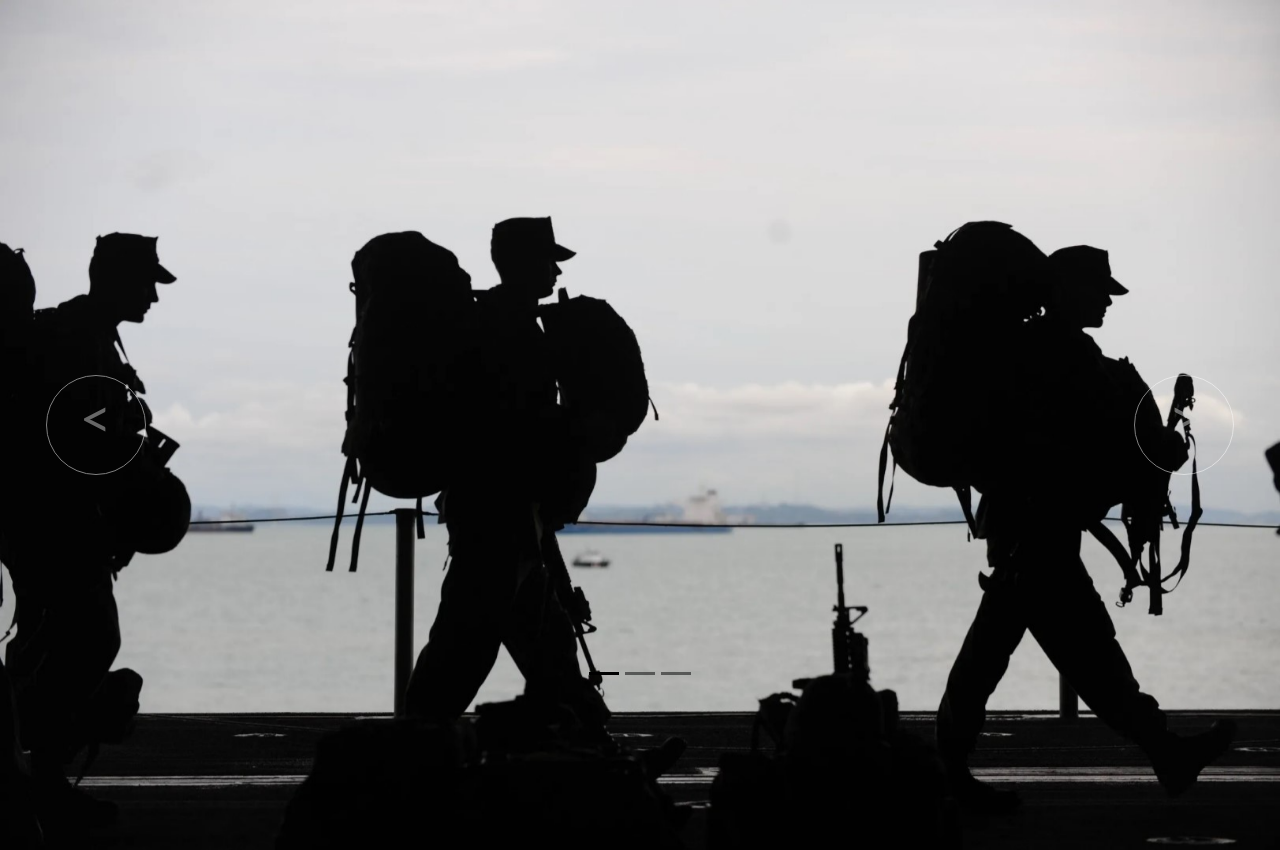
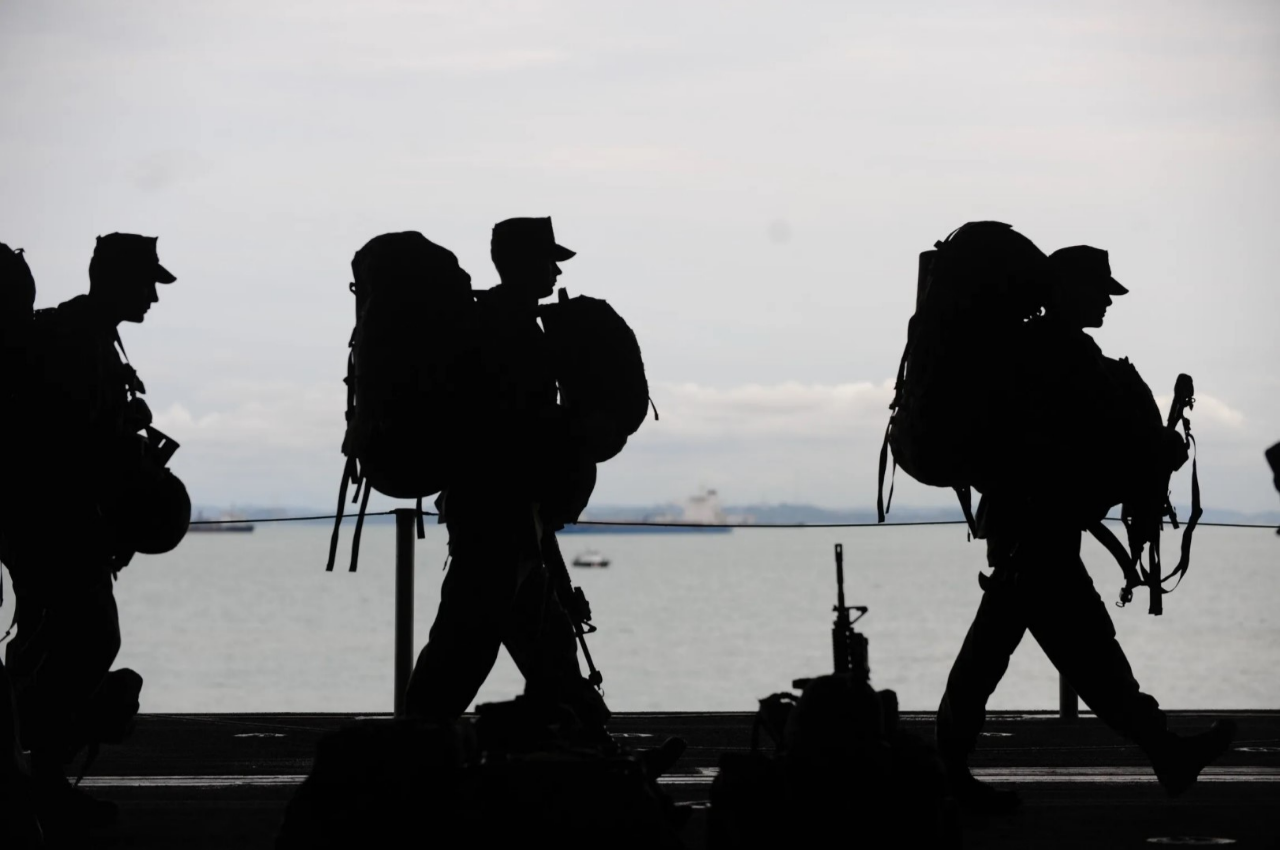
Before and after one commit to llewellynksj/CheckpointSite, a Django app: page / in a window 1280 px wide. Shown: the part 101-951 px from the top of the page. Run offline with Django 3.2, Linux system fonts and the light colour scheme; some libraries are stand-ins or nearby versions.

Commit message:
Replace carousel and add in javascript

```diff
--- a/home/templates/home/index.html
+++ b/home/templates/home/index.html
@@ -6,33 +6,20 @@
 {% endblock %}
 
 {% block content %}
-<div id="carouselExampleDark" class="carousel carousel-dark slide" data-bs-ride="carousel">
-    <div class="carousel-indicators">
-        <button type="button" data-bs-target="#carouselExampleDark" data-bs-slide-to="0" class="active"
-            aria-current="true" aria-label="Slide 1"></button>
-        <button type="button" data-bs-target="#carouselExampleDark" data-bs-slide-to="1" aria-label="Slide 2"></button>
-        <button type="button" data-bs-target="#carouselExampleDark" data-bs-slide-to="2" aria-label="Slide 3"></button>
-    </div>
+<div id="carouselExampleSlidesOnly" class="carousel slide" data-ride="carousel">
     <div class="carousel-inner">
-        <div class="carousel-item active" data-bs-interval="10000">
+      <div class="carousel-item active">
         <img src="{% static 'images/army_black_white.webp' %}" class="d-block w-100 carousel-img" alt="...">
       </div>
-        <div class="carousel-item" data-bs-interval="2000">
+      <div class="carousel-item">
         <img src="{% static 'images/compassion.webp' %}" class="d-block w-100 carousel-img" alt="...">
       </div>
       <div class="carousel-item">
         <img src="{% static 'images/army_sunset.webp' %}" class="d-block w-100 carousel-img" alt="...">
       </div>
     </div>
-    <button class="carousel-control-prev" type="button" data-bs-target="#carouselExampleDark" data-bs-slide="prev">
-        <span class="carousel-control-prev-icon" aria-hidden="true"></span>
-        <span class="visually-hidden">Previous</span>
-    </button>
-    <button class="carousel-control-next" type="button" data-bs-target="#carouselExampleDark" data-bs-slide="next">
-        <span class="carousel-control-next-icon" aria-hidden="true"></span>
-        <span class="visually-hidden">Next</span>
-    </button>
   </div>
+
 <div class="container h4">
     <h1 class="text-center mt-3">
         CheckPoint
@@ -119,4 +106,9 @@
     </div>
 </div>
 
+<script>
+    $('.carousel').carousel({
+  interval: 4000
+})
+</script>
 {% endblock %}
--- a/templates/account/signup.html
+++ b/templates/account/signup.html
@@ -13,7 +13,7 @@
             <p>{% blocktrans %}Welcome back to Finesse. <br>Do you already have an account? <br>Then please <a
                     class="link" href="{{ login_url }}"
                     style="color: rgb(168, 0, 0); background-color: rgb(255, 255, 255);">sign
-                    in</a>instead.{% endblocktrans %}</p>
+                    in</a> instead.{% endblocktrans %}</p>
         </div>
     </div>
     <div class="row">
```
Lines whose indentation alone changed are shown as unchanged.
